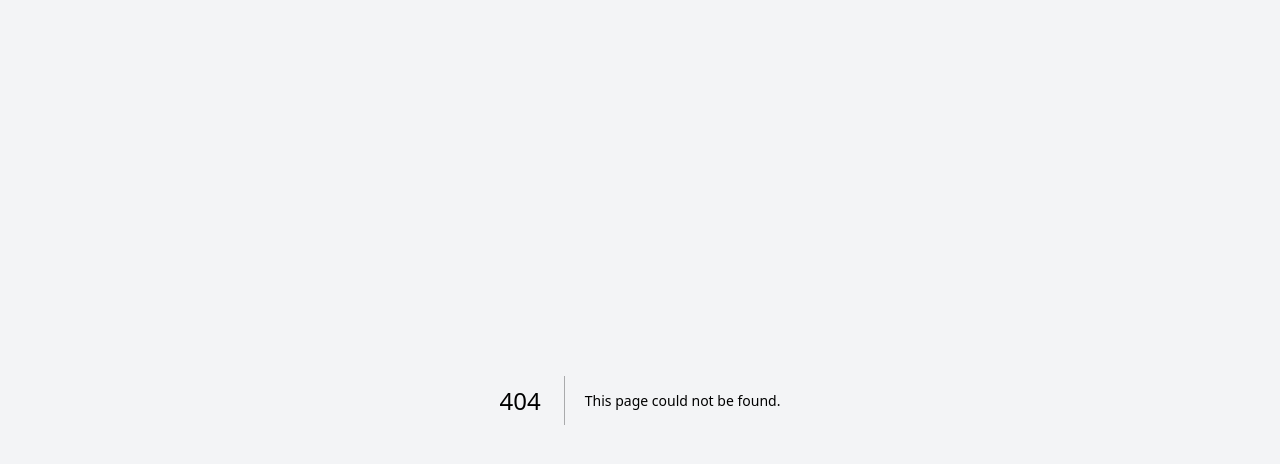
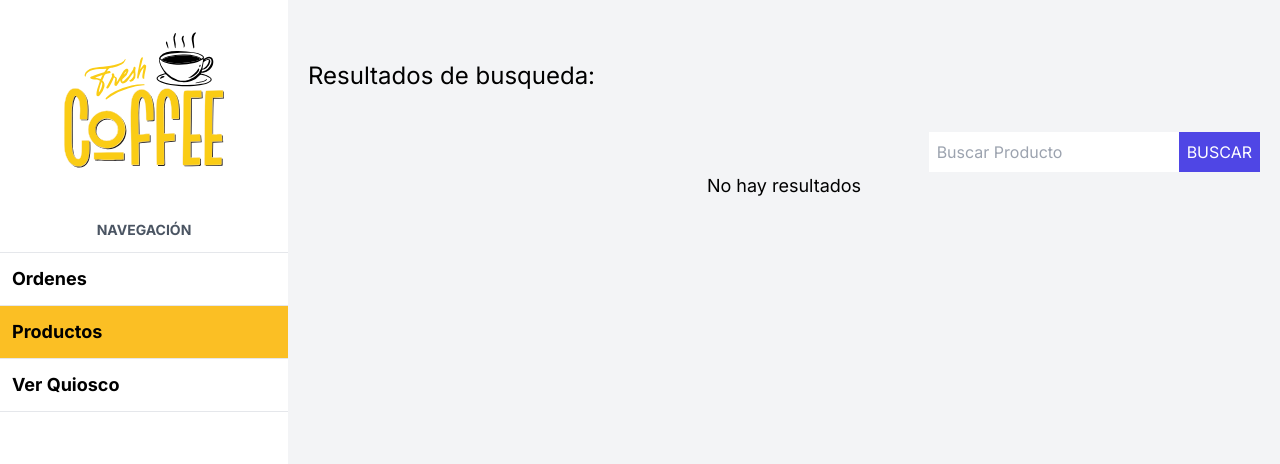
Before and after one commit to alfonso-ramos/quiosco-next, a Next.js app: page /admin/products/search in a window 1280 px wide. Before the commit this address had no page. Shown: the top 464 px of the page. Built offline with nearby package versions, Linux system fonts and the light colour scheme; no server answers; the database is empty.

Commit message:
[ADD] Busqueda de productos por input

```diff
--- /dev/null
+++ b/app/admin/products/search/page.tsx
@@ -0,0 +1,40 @@
+import ProductsSearchForm from "@/components/products/ProductsSearchForm";
+import ProductTable from "@/components/products/ProductTable";
+import Heading from "@/components/UI/Heading";
+import { prisma } from "@/src/lib/prisma";
+
+async function searchProducts(searchTerm: string) {
+    const products = await prisma.product.findMany({
+        where: {
+        name: {
+            contains: searchTerm,
+            mode: "insensitive",
+        },
+        },
+        include: {
+        category: true,
+        },
+    });
+
+    return products;
+}
+
+export default async function SearchPage({
+    searchParams,
+    }: {
+    searchParams: { search: string };
+    }) {
+    const products = await searchProducts(searchParams.search);
+
+    return (
+        <>
+            <Heading>Resultados de busqueda: {searchParams.search}</Heading>
+            <div className="flex flex-col lg:flex-row lg:justify-end gap-5">
+                <ProductsSearchForm />
+            </div>
+            {products.length ? (
+                <ProductTable products={products} />
+            ): <p className="text-center text-lg">No hay resultados</p>}
+        </>
+    );
+}
```
